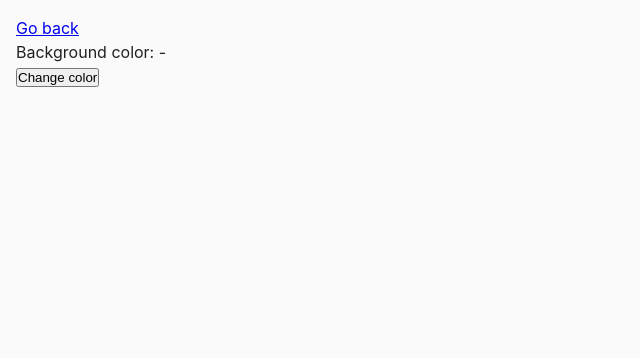
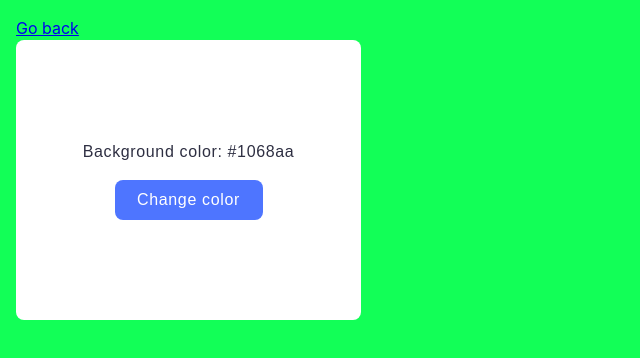
Before and after one commit to VadymLantukh/JS-HW7-DOM, a plain HTML site: page task-5.html in a window 1280 px wide. Both pictures are taken after a click on the button "Change color". Shown: the whole page, without its empty margins (0-640 px from the left). Drawn offline with Linux system fonts and the light colour scheme.

Commit message:
Add 5 tast and update css class

```diff
--- a/css/common.css
+++ b/css/common.css
@@ -13,6 +13,16 @@ body {
   background-color: #fafafa;
   color: #212121;
   line-height: 1.5;
+}
+
+#categories {
+  background-color: #fff;
+  width: 440px;
+  height: 888px;
+  display: flex;
+  flex-direction: column;
+  align-items: center;
+  justify-content: center;
 }
 
 #categories .item {
@@ -97,8 +107,13 @@ color: #2e2f42;
 }
 
 .login-form {
+  width: 408px;
+  height: 256px;
+  justify-content: center;
   display: flex;
   flex-direction: column;
+  background-color: #fff;
+  padding: 0 24px;
 }
 
 .login-form label {
@@ -138,3 +153,37 @@ line-height: 1.5;
 letter-spacing: 0.04em;
 color: #fff;
 }
+
+.widget {
+  width: 345px;
+  height: 280px;
+  display: flex;
+  flex-direction: column;
+  align-items: center;
+  gap: 16px;
+  justify-content: center;
+  background-color: #fff;
+  border-radius: 8px;
+}
+
+.widget p {
+font-family: "Montserrat", sans-serif;
+line-height: 1.5;
+letter-spacing: 0.04em;
+color: #2e2f42;
+}
+
+.change-color {
+  width: 148px;
+  height: 40px;
+  border: 0;
+  cursor: pointer;
+  border-radius: 8px;
+  background-color: #4E75FF;
+  font-family: "Montserrat", sans-serif;
+font-weight: 500;
+font-size: 16px;
+line-height: 1.5;
+letter-spacing: 0.04em;
+color: #fff;
+}
--- a/js/task-5.js
+++ b/js/task-5.js
@@ -1,5 +1,15 @@
+const bodyEl = document.querySelector('body');
+const spanEl = document.querySelector('.color');
+const buttonEl = document.querySelector('.change-color');
+buttonEl.addEventListener('click', changeColorBody);
+
 function getRandomHexColor() {
   return `#${Math.floor(Math.random() * 16777215)
     .toString(16)
     .padStart(6, 0)}`;
 }
+
+function changeColorBody() {
+  bodyEl.style.backgroundColor = getRandomHexColor();
+  spanEl.textContent = getRandomHexColor();
+}
```
